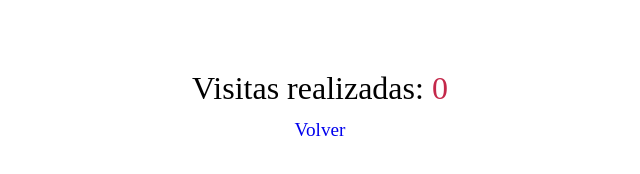
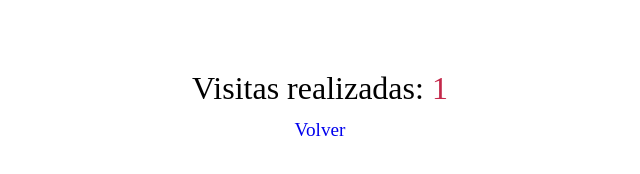
Before and after one commit to fernandojimena/js-daw2024-practiques-xifa85, a plain HTML site: page conceptosAvanzados/pr1.html in a window 1280 px wide. Shown: the part 130-304 px from the top of the page, 320-960 px from the left. Drawn offline with Linux system fonts and the light colour scheme; the site is published under a folder, as on GitHub Pages, so addresses that start at the root find nothing.

Commit message:
Update pr1.html
Correccion en redireccion del archivo js

```diff
--- a/conceptosAvanzados/pr1.html
+++ b/conceptosAvanzados/pr1.html
@@ -35,6 +35,6 @@
         <p><a href="./index.html">Volver</a></p>
     </div>
 
-    <script src="/scripts/pr1.js"></script>
+    <script src="scripts/pr1.js"></script>
 </body>
 </html>
```
